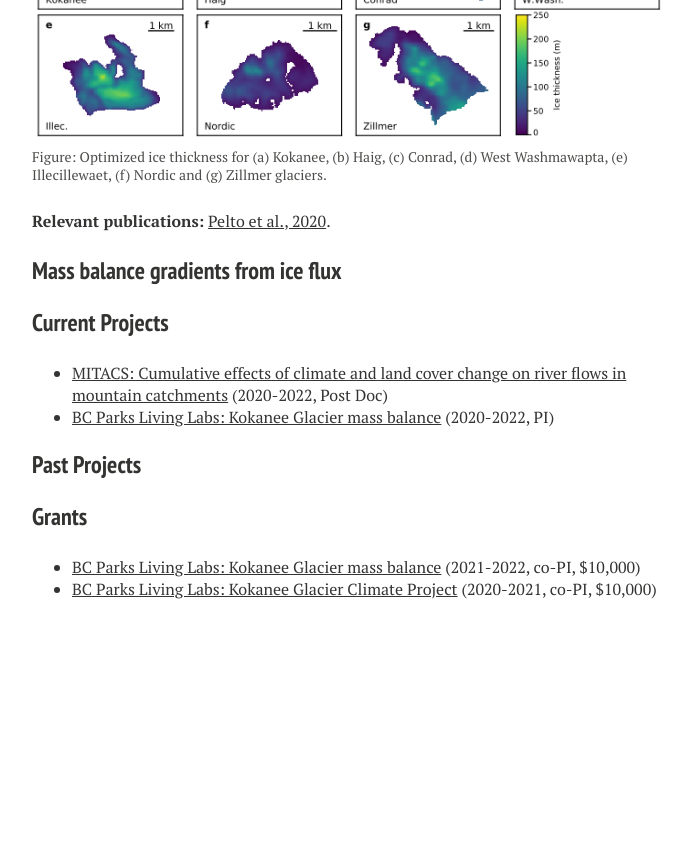
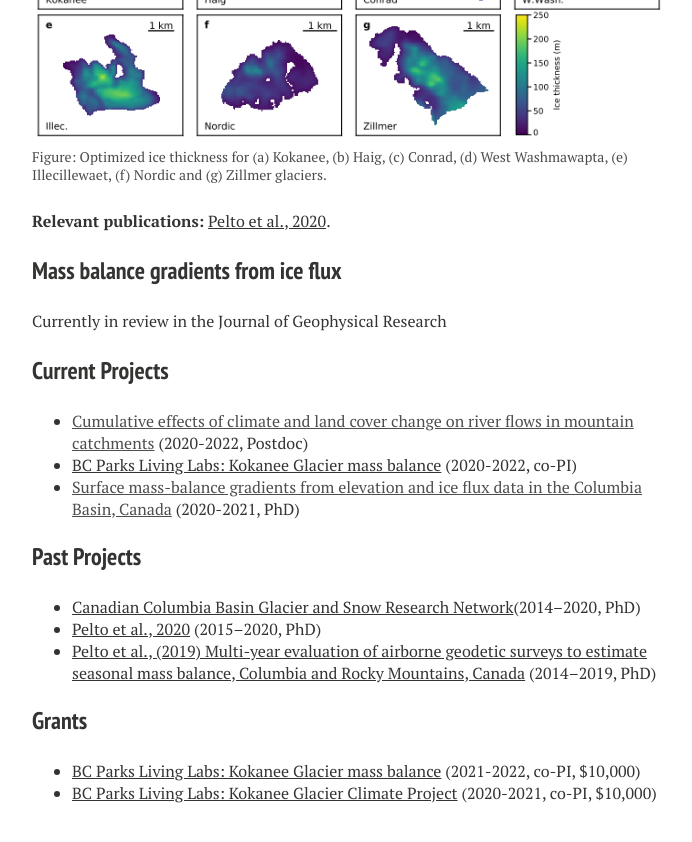
Before and after one commit to bpelto/bpelto.github.io, a Jekyll site: the page built from research/index.md, in a window 1280 px wide and 900 px high, scrolled down 2369 px. Shown: the top 842 px of the window, without its empty margins (288-980 px from the left). Built offline with Jekyll 4.4.1, drawn with Linux system fonts in a browser that asks for light colours; nearby versions of some CDN libraries; before the commit the page ends 3065 px from its top, so only the background shows below that.

```diff
--- a/research/index.md
+++ b/research/index.md
@@ -43,13 +43,18 @@ Pelto et al. (2020) Bias-corrected estimates of glacier thickness in the Columbi
 [Pelto et al., 2020](https://www.cambridge.org/core/journals/journal-of-glaciology/article/biascorrected-estimates-of-glacier-thickness-in-the-columbia-river-basin-canada/E8DCB7FAF1A5DF21CC529ADA6844B1B4).
 
 ### Mass balance gradients from ice flux
-
+Currently in review in the Journal of Geophysical Research
 
 ### Current Projects
-* [MITACS: Cumulative effects of climate and land cover change on river flows in mountain catchments](TBD) (2020-2022, Post Doc)
-* [BC Parks Living Labs: Kokanee Glacier mass balance](https://bcparks.ca/partnerships/living-labs/research-projects/) (2020-2022, PI)
+* [Cumulative effects of climate and land cover change on river flows in mountain catchments]() (2020-2022, Postdoc)
+* [BC Parks Living Labs: Kokanee Glacier mass balance](https://bcparks.ca/partnerships/living-labs/research-projects/) (2020-2022, co-PI)
+* [Surface mass-balance gradients from elevation and ice flux data in the Columbia Basin, Canada]() (2020-2021, PhD)
 
 ### Past Projects
+* [Canadian Columbia Basin Glacier and Snow Research Network](https://ourtrust.org/?ddownload=19532)(2014--2020, PhD)
+* [Pelto et al., 2020](https://www.cambridge.org/core/journals/journal-of-glaciology/article/biascorrected-estimates-of-glacier-thickness-in-the-columbia-river-basin-canada/E8DCB7FAF1A5DF21CC529ADA6844B1B4) (2015--2020, PhD)
+* [Pelto et al., (2019) Multi-year evaluation of airborne geodetic surveys to estimate seasonal mass balance, Columbia and Rocky Mountains, Canada](https://tc.copernicus.org/articles/13/1709/2019/) (2014--2019, PhD)
+
 
 ### Grants
 * [BC Parks Living Labs: Kokanee Glacier mass balance](https://bcparks.ca/partnerships/living-labs/research-projects/) (2021-2022, co-PI, $10,000)
```
Also changed, not shown: publications/index.md (+7 -3 lines).
